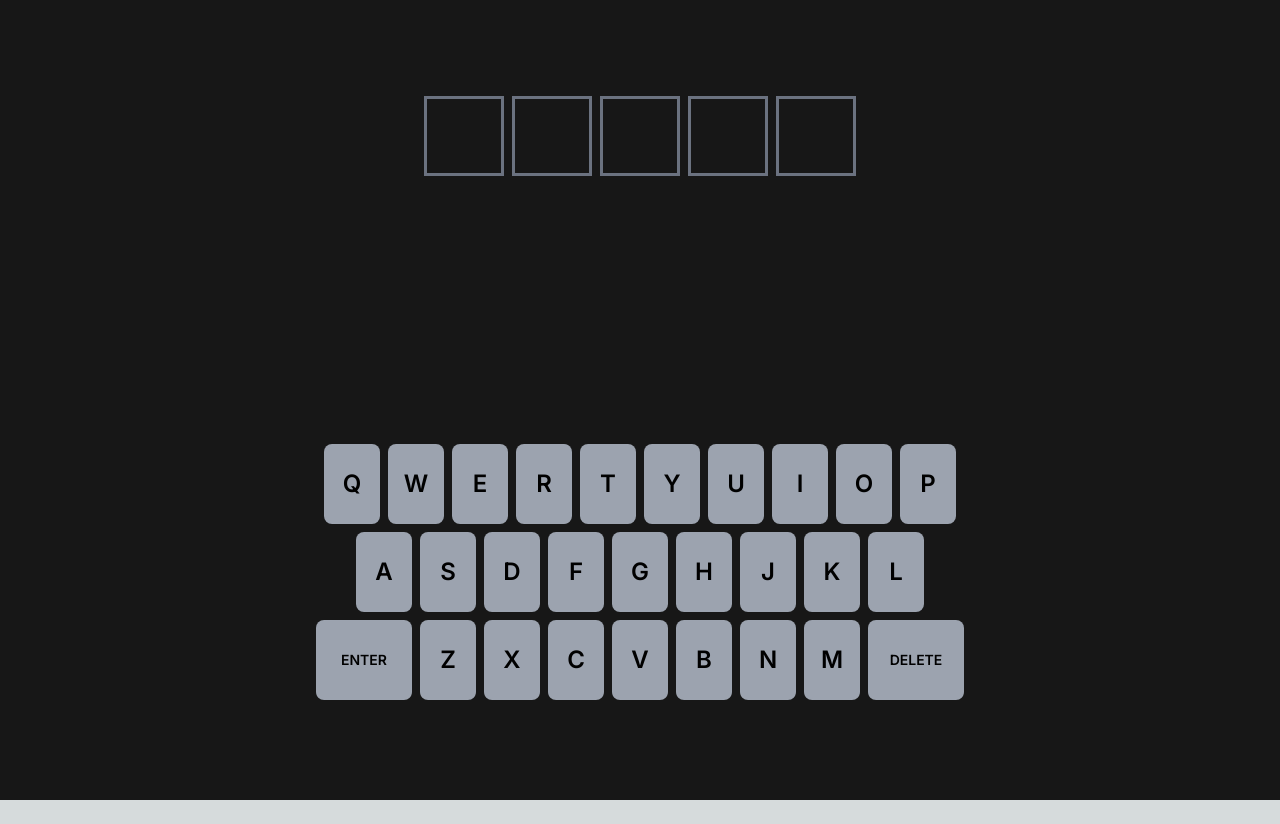
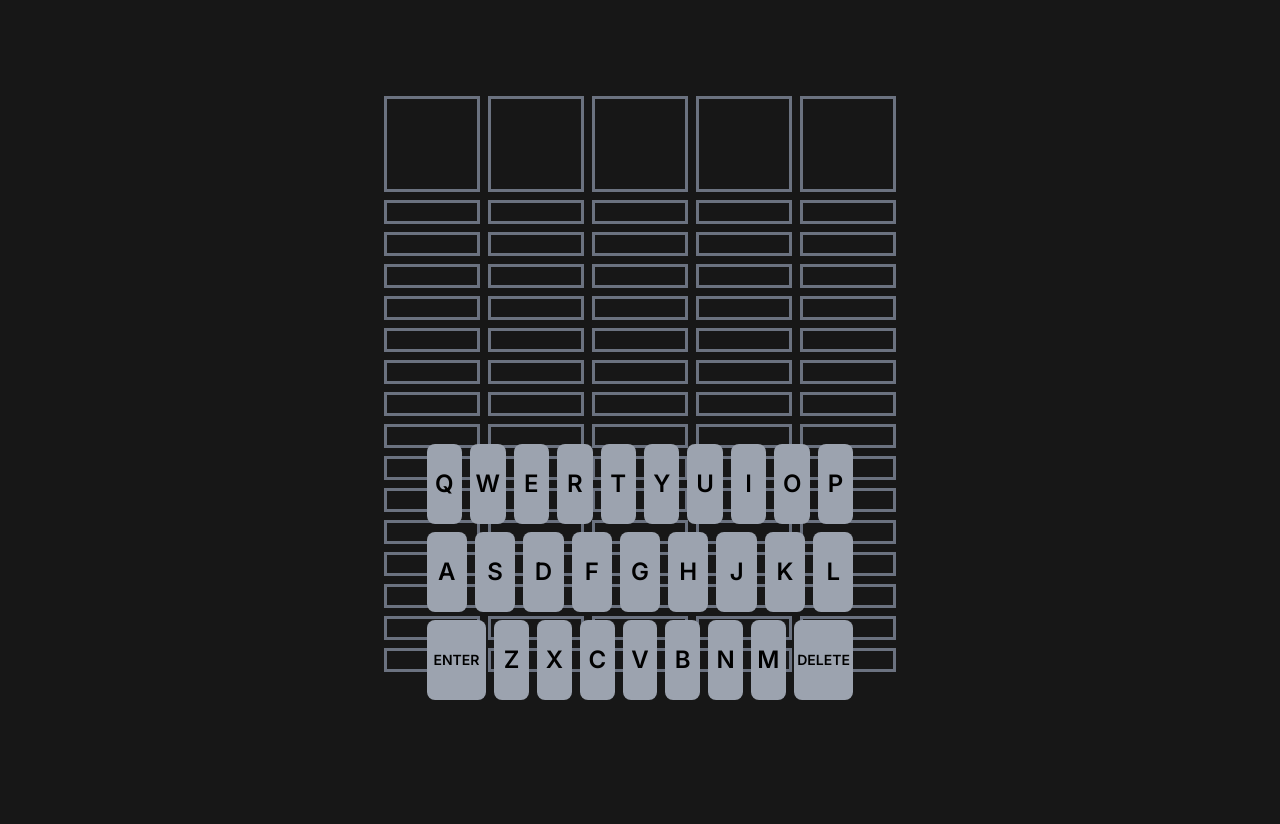
Before and after one commit to bledsoef/wooordle, a Next.js app: page / in a window 1280 px wide. Before the commit the page ends 800 px from the top, so only its background shows below. Built offline with nearby package versions, Linux system fonts and the light colour scheme.

Commit message:
adjust styling

```diff
--- a/app/page.js
+++ b/app/page.js
@@ -12,7 +12,7 @@ export default function Home() {
     setShowModal(true)
   }
   return (
-    <main className="min-h-screen items-center p-24 bg-neutral-900">
+    <main className="min-h-screen items-center w-full p-24 bg-neutral-900">
       {!showModal && <Wordle onEnter={handleEnter} onCorrect={handleCorrect} wordOfDay={"clinically"}/>}
       {showModal && <Modal guesses={guessesCount}/>}
     </main>
--- a/components/Wordle.js
+++ b/components/Wordle.js
@@ -6,24 +6,28 @@ export default function Wordle({onEnter, onCorrect, wordOfDay}) {
   const [currentRow, setCurrentRow] = useState(0)
   const [guessIndex, setGuessIndex] = useState(0)
   const [rowLength, setRowLength] = useState(5)
-  const [gridHeight, setGridHeight] = useState(1)
   const [message, setMessage] = useState(false)
-  const [guesses, setGuesses] = useState([[
-    ["", "", "20", "4xl"], ["", "", "20", "4xl"], ["", "", "20", "4xl"], ["", "", "20", "4xl"], ["", "", "20", "4xl"]
-  ]])
-  const initalizeGrid = () => {
-    const rows = []
-    for (let i = 0; i < gridHeight; i++) {
-      let row = []
-      for (let j = 0; j < guesses[i].length; j++) {
-        console.log(currentRow)
-        console.log(i)
-        row.push(<div key={`${i}_${j}`} className={`flex ${guesses[i][j][0] ? "border-gray-400" : "border-gray-500"} ${i < currentRow ? "" : "md:border-3 border-2"} md:w-20 w-14 ${currentRow == i ? "md:h-20 h-14 md:text-4xl text-3xl" : "md:h-6 h-5 md:text-xl text-lg"}  ${guesses[i][j][1]} font-semibold uppercase justify-center items-center`}>{guesses[i][j][0]}</div>)
-      }
-      rows.push(<div key={i} className="flex space-x-2 mb-2">{row}</div>)
-    }
-    return rows
-  }
+  const [guesses, setGuesses] = useState([
+    [["", ""], ["", ""], ["", ""], ["", ""], ["", ""]],
+    [["", ""], ["", ""], ["", ""], ["", ""], ["", ""]],
+    [["", ""], ["", ""], ["", ""], ["", ""], ["", ""]],
+    [["", ""], ["", ""], ["", ""], ["", ""], ["", ""]],
+    [["", ""], ["", ""], ["", ""], ["", ""], ["", ""]],
+    [["", ""], ["", ""], ["", ""], ["", ""], ["", ""]],
+    [["", ""], ["", ""], ["", ""], ["", ""], ["", ""]],
+    [["", ""], ["", ""], ["", ""], ["", ""], ["", ""]],
+    [["", ""], ["", ""], ["", ""], ["", ""], ["", ""]],
+    [["", ""], ["", ""], ["", ""], ["", ""], ["", ""]],
+    [["", ""], ["", ""], ["", ""], ["", ""], ["", ""]],
+    [["", ""], ["", ""], ["", ""], ["", ""], ["", ""]],
+    [["", ""], ["", ""], ["", ""], ["", ""], ["", ""]],
+    [["", ""], ["", ""], ["", ""], ["", ""], ["", ""]],
+    [["", ""], ["", ""], ["", ""], ["", ""], ["", ""]],
+    [["", ""], ["", ""], ["", ""], ["", ""], ["", ""]],
+    [["", ""], ["", ""], ["", ""], ["", ""], ["", ""]],
+  ])
+  let gridHeight = 16
+
   const validKeys = ["q", "w", "e", "r", "t", "y", "u", "i", "o", "p", "a", "s", "d", "f", "g", "h", "j", "k", "l", "Enter", "z", "x", "c", "v", "b", "n", "m", "Backspace"]
   useEffect(() => {
     if (correct) {
@@ -43,8 +47,6 @@ export default function Wordle({onEnter, onCorrect, wordOfDay}) {
                     if (currentRow == index) {
                       guess[guessIndex][0] = e.key
                       guess[guessIndex][1] = ""
-                      guess[guessIndex][2] = "20"
-                      guess[guessIndex][3] = "4xl"
                       return guess
                     } else {
                       return guess
@@ -57,7 +59,7 @@ export default function Wordle({onEnter, onCorrect, wordOfDay}) {
                 setGuesses(prevGuesses => {
                   return prevGuesses.map((guess, index) => {
                     if (currentRow == index) {
-                      return [...guess, [e.key, "", "20", "4xl"]]
+                      return [...guess, [e.key, ""]]
                     } else {
                       return guess
                     }
@@ -132,8 +134,6 @@ export default function Wordle({onEnter, onCorrect, wordOfDay}) {
           if (currentRow == index) {
             guess[guessIndex][0] = e.target.value
             guess[guessIndex][1] = ""
-            guess[guessIndex][2] = "20"
-            guess[guessIndex][3] = "4xl"
             return guess
           } else {
             return guess
@@ -145,7 +145,7 @@ export default function Wordle({onEnter, onCorrect, wordOfDay}) {
       setGuesses(prevGuesses => {
         return prevGuesses.map((guess, index) => {
           if (currentRow == index) {
-            return [...guess, [e.target.value, "", "20", "4xl"]]
+            return [...guess, [e.target.value, ""]]
           } else {
             return guess
           }
@@ -161,7 +161,7 @@ export default function Wordle({onEnter, onCorrect, wordOfDay}) {
         setGuesses(prevGuesses => {
           return prevGuesses.map((guess, index) => {
             if (currentRow == index) {
-              guess[guessIndex-1] = ["", "", "20", "4xl"]
+              guess[guessIndex-1] = ["", ""]
               return guess
             } else {
               return guess
@@ -193,16 +193,8 @@ export default function Wordle({onEnter, onCorrect, wordOfDay}) {
             setGuesses(prevGuesses => {
                 return prevGuesses.map((guess, index) => {
                   if (currentRow == index) {
-                    for (let i = 0; i < res.length; i++) {
-                        res[i][2] = "6"
-                        res[i][3] = "xl"
-                    }
                     return res
                   } else {
-                    for (let i = 0; i < guess.length; i++) {
-                        guess[i][2] = "6"
-                        guess[i][3] = "xl"
-                    }
                     return guess
                   }
                 })
@@ -215,13 +207,24 @@ export default function Wordle({onEnter, onCorrect, wordOfDay}) {
               setCurrentRow(currentRow + 1)
               setGuessIndex(0)
               setRowLength(5)
-              setGridHeight(gridHeight+1)
-              setGuesses([...guesses, [["", "", "20", "4xl"], ["", "", "20", "4xl"], ["", "", "20", "4xl"], ["", "", "20", "4xl"], ["", "", "20", "4xl"]]])
         }
 
     } else {
         handleSetMessage("Not enough characters.")
     }
+  }
+  const initalizeGrid = () => {
+    const rows = []
+    for (let i = 0; i < gridHeight; i++) {
+      let row = []
+      for (let j = 0; j < guesses[i].length; j++) {
+        console.log(currentRow)
+        console.log(i)
+        row.push(<div key={`${i}_${j}`} className={`flex ${guesses[i][j][0] ? "border-gray-400" : "border-gray-500"} ${i < currentRow ? "" : "md:border-3 border-2"} md:w-24 w-18 ${currentRow == i ? "md:h-24 h-18 md:text-5xl text-3xl" : "md:h-6 h-5 md:text-xl text-lg"}  ${guesses[i][j][1]} font-semibold uppercase justify-center items-center`}>{guesses[i][j][0]}</div>)
+      }
+      rows.push(<div key={i} className="flex space-x-2 mb-2">{row}</div>)
+    }
+    return rows
   }
   const initializeKeyboard = () => {
     const keyboard = []
@@ -245,17 +248,17 @@ export default function Wordle({onEnter, onCorrect, wordOfDay}) {
             }
           })
         }
-        keyboard.push(<div key={`${i}`} className="flex md:space-x-2 space-x-1 md:mb-1 md:mt-1 md:mx-1 mb-1.5">{temp}</div>)
+        keyboard.push(<div key={`${i}`} className="flex w-full justify-center md:space-x-2 space-x-1 md:mb-1 md:mt-1 md:mx-1 mb-1.5">{temp}</div>)
       }
     return keyboard
   }
   let keyboard = initializeKeyboard()
   let rows = initalizeGrid()
   return (
-    <div className="flex flex-col items-center">
+    <div className="flex flex-col items-center w-full">
       {message && <div>{message}</div>}
       <div className="mb-12 flex flex-col">{rows}</div>
-      <div className="fixed bottom-4 items-center flex flex-col mb-20">{keyboard}</div>
+      <div className="fixed bottom-4 items-center flex flex-col mb-20 md:w-1/3 w-full">{keyboard}</div>
     </div>
   );
 }
```
